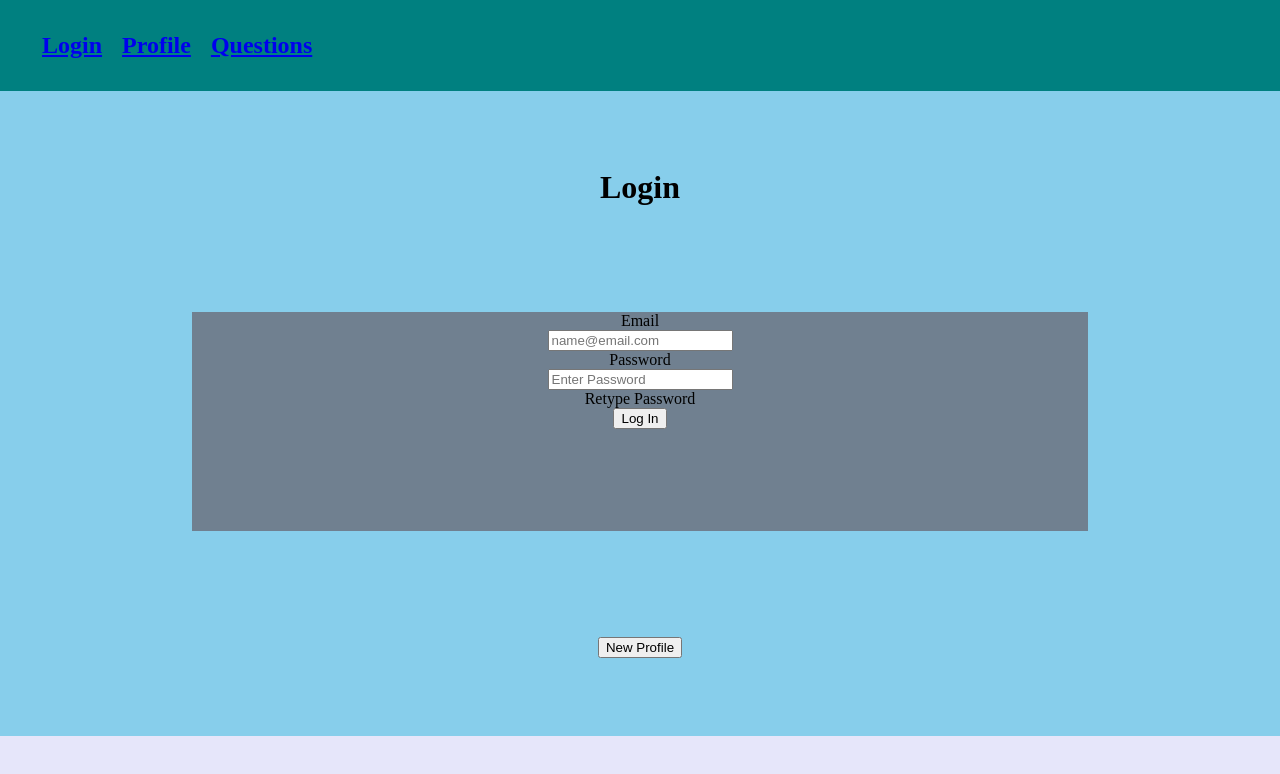
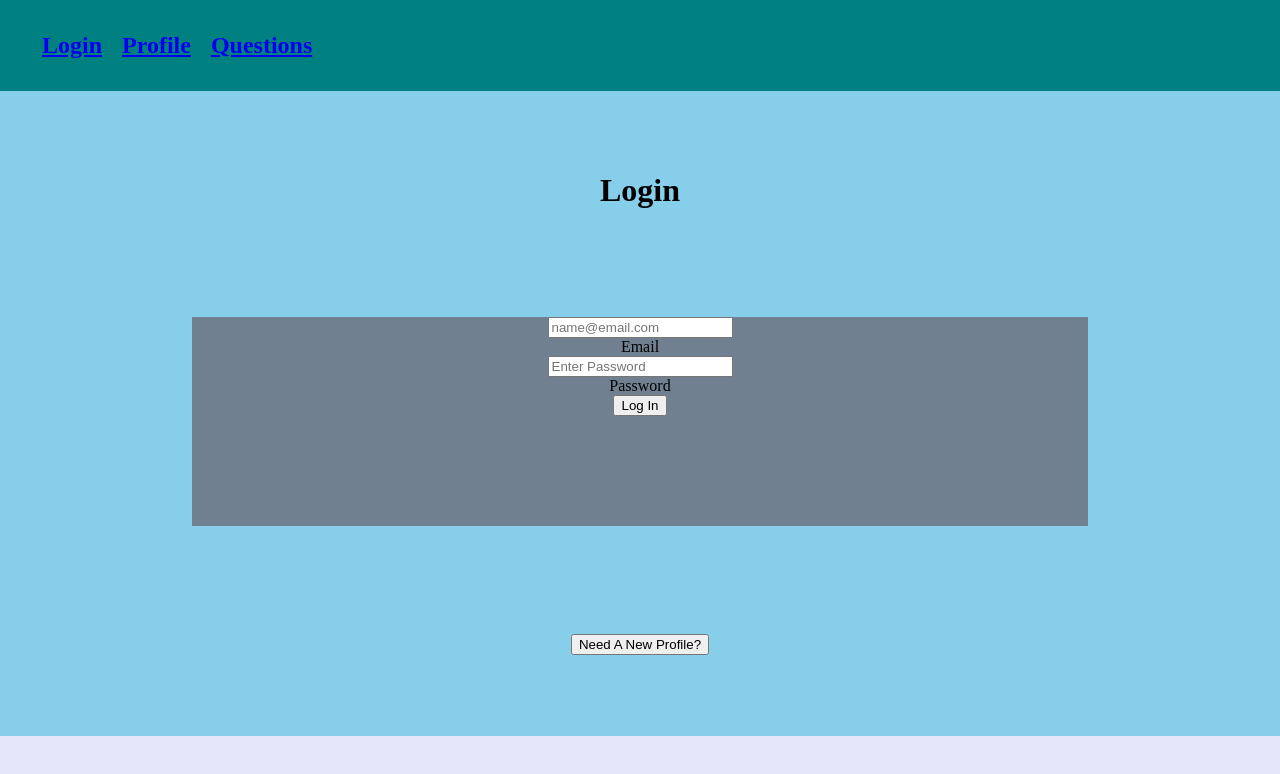
Before and after one commit to chris-a-phillips/human-principle-frontend, a React (Create React App) app: page / in a window 1280 px wide. Shown: the top 774 px of the page. Built offline with nearby package versions, Linux system fonts and the light colour scheme.

Commit message:
Posted questionnaire

```diff
--- a/src/App.js
+++ b/src/App.js
@@ -1,15 +1,38 @@
 import './App.css';
 import { React, useState } from 'react';
 import { UserContext } from './components/UserContext';
-import { BrowserRouter as Router, Switch, Route, Link } from 'react-router-dom';
+import { BrowserRouter as Router, Switch, Route, Link, useHistory } from 'react-router-dom';
 import Login from './pages/Login';
 import Questions from './pages/Questions';
-import { Footer, Header, Main, NavLink, PageWrapper } from './AppElements';
+import { Footer, Header, LogoutButton, Main, NavLink, PageWrapper } from './AppElements';
 import Profile from './pages/Profile';
+import axios from 'axios'
 
 function App() {
 	const [user, setUser] = useState('');
 	const [token, setToken] = useState('');
+	const [newUser, setNewUser] = useState(false);
+	const [loggedIn, setLoggedIn] = useState(false);
+	const history = useHistory()
+
+	const logout = () => {
+		setUser('')
+		setLoggedIn(false)
+		setToken('')
+		const logoutURL = 'http://localhost:8000/token/logout/';
+
+		axios({
+			method: 'post',
+			url: logoutURL,
+			headers: {
+				Authorization: `Token ${token}`
+			}
+		}).then((res) => {
+			console.log(res)
+			setLoggedIn(false)
+		});
+		// history.push('/')
+	}
 
 	return (
 		<div className='App'>
@@ -26,6 +49,9 @@ function App() {
 							<NavLink>
 								<Link to='/questions'>Questions</Link>
 							</NavLink>
+							{loggedIn ? (
+								<LogoutButton onClick={logout}>Logout</LogoutButton>
+							) : null }
 						</Header>
 						<Main>
 							<Switch>
@@ -34,8 +60,13 @@ function App() {
 									exact
 									render={() => (
 										<Login
+										history={history}
 											setUser={setUser}
 											setToken={setToken}
+											newUser={newUser}
+											setNewUser={setNewUser}
+											loggedIn={loggedIn}
+											setLoggedIn={setLoggedIn}
 										/>
 									)}
 								/>
--- a/src/AppElements.js
+++ b/src/AppElements.js
@@ -27,3 +27,7 @@ export const Footer = styled.footer`
 	background-color: lavender;
 	padding: 2rem;
 `;
+
+export const LogoutButton = styled.button`
+
+`
--- a/src/components/ProfileInfo/index.js
+++ b/src/components/ProfileInfo/index.js
@@ -1,17 +1,14 @@
 import { React } from 'react';
-// import { UserContext } from '../UserContext';
 import { ProfileInfoWrapper } from './ProfileInfoElements';
 
 const ProfileInfo = ({ user, token, userData }) => {
-    // const user = useContext(UserContext)
-    // const token = useContext(UserContext)
     console.log(userData)
 
     return (
         <ProfileInfoWrapper>
+
             ProfileInfo
-            {user}
-            {token}
+
         </ProfileInfoWrapper>
     );
 };
--- a/src/pages/Login/index.js
+++ b/src/pages/Login/index.js
@@ -1,14 +1,23 @@
 import { React, useState } from 'react';
-import axios from 'axios'
-import { Redirect } from 'react-router-dom'
-import { ErrorMessage, FormInput, FormLabel, LoginForm, LoginPage, LoginPageButton, SubmitButton } from './LoginElements';
+import axios from 'axios';
+import { Redirect } from 'react-router-dom';
+import {
+	ErrorMessage,
+	FormInput,
+	FormLabel,
+	LoginForm,
+	LoginPage,
+	LoginPageButton,
+	SubmitButton,
+} from './LoginElements';
 
-const Login = ({ setUser, setToken }) => {
-	const [newUser, setNewUser] = useState(false)
-	const [redirect, setRedirect] = useState(false)
-	const [error, setError] = useState('')
+const Login = ({ setUser, setToken, newUser, setNewUser, setLoggedIn }) => {
+	const [redirect, setRedirect] = useState(false);
+	const [error, setError] = useState('');
 	const [credentials, setCredentials] = useState({
-		username: '',
+		name: '',
+		department: '',
+		team: '',
 		email: '',
 		password: '',
 		re_password: '',
@@ -18,31 +27,34 @@ const Login = ({ setUser, setToken }) => {
 
 	const handleChange = (event) => {
 		event.preventDefault();
-		setCredentials({ ...credentials, [event.target.name]: event.target.value })
-	}
+		setCredentials({
+			...credentials,
+			[event.target.name]: event.target.value,
+		});
+	};
 
 	const handleClick = () => {
-		setNewUser(true)
-	}
+		setNewUser(!newUser);
+	};
 
 	const handleSubmit = (event) => {
 		if (!newUser) {
-			event.preventDefault()
+			event.preventDefault();
 			axios({
 				method: 'post',
 				url: signInURL,
-				data: credentials
-			})
-			.then((res) => {
-				console.log(res)
+				data: credentials,
+			}).then((res) => {
+				console.log(res);
 				if (res.data.auth_token) {
-					setToken(res.data.auth_token)
-					setUser(credentials.email)
-					setRedirect(true)
+					setToken(res.data.auth_token);
+					setUser(credentials.email);
+					setLoggedIn(true)
+					setRedirect(true);
 				} else {
-					setError(res.data)
+					setError(res.data);
 				}
-			})
+			});
 		} else if (newUser) {
 			event.preventDefault();
 			setUser(credentials.email);
@@ -52,15 +64,11 @@ const Login = ({ setUser, setToken }) => {
 				data: credentials,
 			}).then((res) => {
 				console.log(res);
-				setNewUser(false)
-				setCredentials({
-					email: '',
-					password: ''
-				});
+				setNewUser(false);
 				// create if statement for error if user is not created
 			});
 		}
-	}
+	};
 
 	if (redirect) {
 		return <Redirect to='/profile' />;
@@ -74,62 +82,79 @@ const Login = ({ setUser, setToken }) => {
 			</div>
 			{!newUser ? (
 				<LoginForm onSubmit={handleSubmit}>
-				<FormLabel htmlFor='email'>Email</FormLabel>
 					<FormInput
 						type='email'
 						name='email'
 						placeholder='name@email.com'
 						value={credentials.email}
 						onChange={handleChange}></FormInput>
-				<FormLabel htmlFor='password'>Password</FormLabel>
+					<FormLabel htmlFor='email'>Email</FormLabel>
 					<FormInput
 						type='password'
 						name='password'
 						placeholder='Enter Password'
 						value={credentials.password}
 						onChange={handleChange}></FormInput>
-				<FormLabel htmlFor='retypePassword'>Retype Password</FormLabel>
+					<FormLabel htmlFor='password'>Password</FormLabel>
 					<SubmitButton>Log In</SubmitButton>
 				</LoginForm>
 			) : null}
 			{newUser ? (
 				<LoginForm onSubmit={handleSubmit}>
-				<FormLabel htmlFor='username'>Username</FormLabel>
 					<FormInput
 						type='text'
-					name='username'
-					placeholder='Enter Username'
-					value={credentials.username}
+						name='name'
+						placeholder='Enter Name'
+						value={credentials.name}
 						onChange={handleChange}></FormInput>
-				<FormLabel htmlFor='email'>Email</FormLabel>
+					<FormLabel htmlFor='name'>Name</FormLabel>
+					<FormInput
+						type='text'
+						name='department'
+						placeholder='Enter Department'
+						value={credentials.department}
+						onChange={handleChange}></FormInput>
+						<FormLabel htmlFor='department'>Department</FormLabel>
+					<FormInput
+						type='text'
+						name='team'
+						placeholder='Enter Team'
+						value={credentials.name}
+						onChange={handleChange}></FormInput>
+					<FormLabel htmlFor='name'>Team</FormLabel>
 					<FormInput
 						type='email'
 						name='email'
 						placeholder='name@email.com'
 						value={credentials.email}
 						onChange={handleChange}></FormInput>
-				<FormLabel htmlFor='password'>Password</FormLabel>
+					<FormLabel htmlFor='email'>Email</FormLabel>
 					<FormInput
 						type='password'
 						name='password'
 						placeholder='Enter Password'
 						value={credentials.password}
 						onChange={handleChange}></FormInput>
-				<FormLabel htmlFor='retypePassword'>Retype Password</FormLabel>
+					<FormLabel htmlFor='password'>Password</FormLabel>
 					<FormInput
 						type='password'
 						name='re_password'
 						placeholder='Re-Enter Password'
 						value={credentials.re_password}
 						onChange={handleChange}></FormInput>
+					<FormLabel htmlFor='retypePassword'>Retype Password</FormLabel>
 					<SubmitButton>Register</SubmitButton>
 				</LoginForm>
 			) : null}
-				{
-					!newUser ? (
-						<LoginPageButton onClick={handleClick}>New Profile</LoginPageButton>
-					) : null
-				}
+			{!newUser ? (
+				<LoginPageButton onClick={handleClick}>
+					Need A New Profile?
+				</LoginPageButton>
+			) : (
+				<LoginPageButton onClick={handleClick}>
+					Already Have A Profile?
+				</LoginPageButton>
+			)}
 		</LoginPage>
 	);
 };
--- a/src/pages/Questions/QuestionForm.js
+++ b/src/pages/Questions/QuestionForm.js
@@ -3,10 +3,10 @@ import { Redirect } from 'react-router-dom'
 import axios from 'axios'
 import { FormContainer, FormQuestion, FormQuestionList, FormSubmit, FormLabel, FormInput } from './QuestionsElements.js';
 
-const QuestionForm = ({ token, formType, header, description, q1, q2, q3, q4, q5, q6, q7, }) => {
+const QuestionForm = ({ user, token, formType, header, description, q1, q2, q3, q4, q5, q6, q7, }) => {
      const [redirect, setRedirect] = useState(false)
 	const [response, setResponse] = useState({
-		username: 2,
+		email: user,
 		questionnaire_type: formType,
 		question_one: 0,
 		question_two: 0,
@@ -23,6 +23,8 @@ const QuestionForm = ({ token, formType, header, description, q1, q2, q3, q4, q5
           setResponse({ ...response, [event.target.name]: event.target.value });
           console.log(response);
      };
+
+     console.log(user)
 
      const handleSubmit = (event) => {
           console.log('Button Clicked');
--- a/src/pages/Questions/index.js
+++ b/src/pages/Questions/index.js
@@ -40,20 +40,23 @@ const Questions = ({ user, token }) => {
 			</ButtonWrapper>
 			{formType === 'Mental' ? (
 				<QuestionForm
+					user={user}
 					token={token}
 					{...mentalTemplate}
 					formType={formType}
 				/>
-			) : null}
+				) : null}
 			{formType === 'Physical' ? (
 				<QuestionForm
+					user={user}
 					token={token}
 					{...physicalTemplate}
 					formType={formType}
 				/>
-			) : null}
+				) : null}
 			{formType === 'Emotional' ? (
 				<QuestionForm
+					user={user}
 					token={token}
 					{...emotionalTemplate}
 					formType={formType}
```
Also changed, not shown: src/components/ProfileInfo/ProfileInfoElements.js (line endings or trailing spaces), src/components/UserContext.js (line endings or trailing spaces), src/pages/Profile/ProfileElements.js (line endings or trailing spaces), 1 other file (tests, documents, lock files or other folders). Lines whose indentation alone changed are shown as unchanged.
